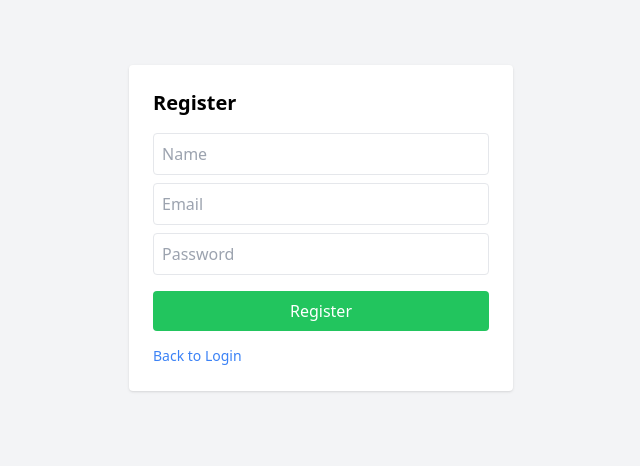
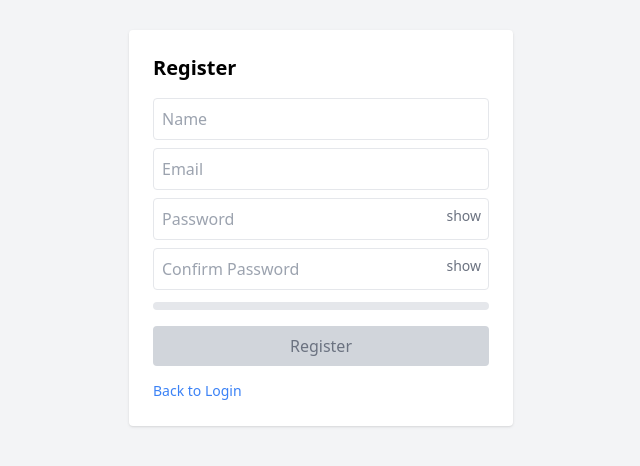
Before and after one commit to aitsu01/ticket-system, a Vue app in the folder frontend/: page /register in a window 1280 px wide. Shown: the part 172-638 px from the top of the page, without its empty margins (319-959 px from the left). Built offline with nearby package versions, Linux system fonts and the light colour scheme.

Commit message:
Login and register page updated with better UI

```diff
--- a/frontend/src/views/Login.vue
+++ b/frontend/src/views/Login.vue
@@ -4,12 +4,17 @@
 
       <h2 class="text-xl font-bold mb-4 text-center">Login</h2>
 
-      <!-- 🔴 Error message -->
+      <!--  ERROR -->
       <p v-if="errorMessage" class="text-red-500 mb-3 text-sm text-center">
         {{ errorMessage }}
       </p>
 
-      <!-- 📧 Email -->
+      <!--  SUCCESS -->
+      <p v-if="successMessage" class="text-green-500 mb-3 text-sm text-center">
+        {{ successMessage }}
+      </p>
+
+      <!--  EMAIL -->
       <input
         v-model="email"
         type="email"
@@ -17,7 +22,7 @@
         class="w-full mb-2 p-2 border rounded"
       />
 
-      <!-- 🔐 Password -->
+      <!--  PASSWORD -->
       <div class="relative mb-4">
         <input
           v-model="password"
@@ -34,7 +39,7 @@
         </button>
       </div>
 
-      <!-- 🔵 Login -->
+      <!--  LOGIN -->
       <button
         @click="login"
         :disabled="loading"
@@ -43,16 +48,32 @@
         {{ loading ? 'Loading...' : 'Login' }}
       </button>
 
-      <!-- 🟡 Resend verification -->
-      <button
-        v-if="errorMessage.includes('Email not verified')"
-        @click="resendVerification"
-        class="w-full bg-yellow-500 text-white p-2 rounded mb-3"
-      >
-        Resend Verification Email
-      </button>
+      <!--  RESEND -->
+      <div v-if="emailNotVerified" class="mb-3 text-center">
 
-      <!-- 🔗 Links -->
+        <p class="text-sm text-gray-600 mb-2">
+          Didn't receive the verification email?
+        </p>
+
+        <button
+          @click="resendVerification"
+          :disabled="resendLoading || cooldown > 0"
+          class="bg-yellow-500 text-white px-4 py-2 rounded disabled:opacity-50"
+        >
+          <span v-if="resendLoading">Sending...</span>
+
+          <span v-else-if="cooldown > 0">
+            Resend in {{ cooldown }}s
+          </span>
+
+          <span v-else>
+            Resend Verification Email
+          </span>
+        </button>
+
+      </div>
+
+      <!--  LINKS -->
       <div class="flex justify-between text-sm">
         <router-link to="/register" class="text-blue-500">
           Register
@@ -74,15 +95,39 @@ import { useRouter } from "vue-router";
 
 const router = useRouter();
 
+// STATE
 const email = ref("");
 const password = ref("");
 const showPassword = ref(false);
 
 const errorMessage = ref("");
+const successMessage = ref("");
+
 const loading = ref(false);
+const resendLoading = ref(false);
+const emailNotVerified = ref(false);
 
+//  COOLDOWN
+const cooldown = ref(0);
+let interval = null;
+
+const startCooldown = () => {
+  cooldown.value = 30;
+
+  interval = setInterval(() => {
+    cooldown.value--;
+
+    if (cooldown.value <= 0) {
+      clearInterval(interval);
+    }
+  }, 1000);
+};
+
+//  LOGIN
 const login = async () => {
   errorMessage.value = "";
+  successMessage.value = "";
+  emailNotVerified.value = false;
   loading.value = true;
 
   try {
@@ -96,16 +141,16 @@ const login = async () => {
 
   } catch (error) {
 
-    if (error.response?.status === 403) {
-      errorMessage.value = "Email not verified. Check your inbox.";
-
-      //  salva token anche se non verificato
-      if (error.response.data.token) {
-        localStorage.setItem("token", error.response.data.token);
-      }
+    if (
+      error.response?.status === 403 ||
+      error.response?.data?.message?.includes("not verified")
+    ) {
+      emailNotVerified.value = true;
+      errorMessage.value = "Email not verified";
 
     } else if (error.response?.status === 401) {
       errorMessage.value = "Invalid credentials";
+
     } else {
       errorMessage.value = "Something went wrong";
     }
@@ -115,12 +160,26 @@ const login = async () => {
   }
 };
 
+//  RESEND
 const resendVerification = async () => {
+  if (cooldown.value > 0) return;
+
+  errorMessage.value = "";
+  successMessage.value = "";
+  resendLoading.value = true;
+
   try {
-    await api.post("/email/verification-notification");
-    alert("Verification email sent!");
+    await api.post("/resend-verification", {
+      email: email.value
+    });
+
+    successMessage.value = "Verification email sent!";
+    startCooldown();
+
   } catch (e) {
-    alert("Error sending email");
+    errorMessage.value = "Error sending email";
+  } finally {
+    resendLoading.value = false;
   }
 };
 </script>
--- a/frontend/src/views/Register.vue
+++ b/frontend/src/views/Register.vue
@@ -1,45 +1,243 @@
 <template>
   <div class="min-h-screen flex items-center justify-center bg-gray-100">
     <div class="bg-white p-6 rounded shadow w-96">
+
       <h2 class="text-xl font-bold mb-4">Register</h2>
 
+      <!-- SUCCESS -->
+      <div v-if="successMessage" class="bg-green-100 text-green-700 p-2 rounded mb-3 text-sm">
+        {{ successMessage }}
+      </div>
+
+      <!-- ERROR -->
+      <div v-if="errorMessage" class="bg-red-100 text-red-700 p-2 rounded mb-3 text-sm">
+        {{ errorMessage }}
+      </div>
+
+      <!-- NAME -->
       <input v-model="name" placeholder="Name" class="w-full mb-2 p-2 border rounded" />
+
+      <!-- EMAIL -->
       <input v-model="email" type="email" placeholder="Email" class="w-full mb-2 p-2 border rounded" />
-      <input v-model="password" type="password" placeholder="Password" class="w-full mb-4 p-2 border rounded" />
 
-      <button @click="register" class="w-full bg-green-500 text-white p-2 rounded mb-3">
+      <!-- PASSWORD -->
+      <div class="relative mb-2">
+
+        <input
+  v-model="password"
+  :type="showPassword ? 'text' : 'password'"
+  placeholder="Password"
+  class="w-full p-2 border rounded"
+  @focus="showRequirements = true"
+  @blur="handleBlur"
+/>
+        <button type="button" @click="showPassword = !showPassword"
+          class="absolute right-2 top-2 text-sm text-gray-500">
+          {{ showPassword ? 'hide' : 'show' }}
+        </button>
+      </div>
+
+      <!-- CONFIRM PASSWORD -->
+      <div class="relative mb-3">
+        <input
+          v-model="passwordConfirm"
+          :type="showPasswordConfirm ? 'text' : 'password'"
+          placeholder="Confirm Password"
+          class="w-full p-2 border rounded"
+        />
+        <button type="button" @click="showPasswordConfirm = !showPasswordConfirm"
+          class="absolute right-2 top-2 text-sm text-gray-500">
+          {{ showPasswordConfirm ? 'hide' : 'show' }}
+        </button>
+      </div>
+
+      <!--  PASSWORD STRENGTH -->
+      <div class="mt-1">
+        <div class="w-full h-2 bg-gray-200 rounded">
+          <div
+            class="h-2 rounded transition-all"
+            :class="strengthColor"
+            :style="{ width: strengthWidth }"
+          ></div>
+        </div>
+
+        <p class="text-xs mt-1" :class="strengthTextColor">
+          {{ strengthLabel }}
+        </p>
+      </div>
+
+      <!-- REQUIREMENTS -->
+
+      <div v-if="showRequirements" class="mt-2 text-xs space-y-1 transition-all">
+
+        <p :class="checkClass(password.length >= 8)">✔ At least 8 characters</p>
+        <p :class="checkClass(/[A-Z]/.test(password))">✔ One uppercase letter</p>
+        <p :class="checkClass(/[a-z]/.test(password))">✔ One lowercase letter</p>
+        <p :class="checkClass(/\d/.test(password))">✔ One number</p>
+        <p :class="checkClass(/[\W_]/.test(password))">✔ One special character</p>
+      </div>
+
+      <!-- BUTTON -->
+      <button
+        @click="register"
+        :disabled="!isPasswordValid()"
+        :class="[
+          'w-full p-2 rounded mb-3 mt-3 transition',
+          isPasswordValid()
+            ? 'bg-green-500 hover:bg-green-600 text-white'
+            : 'bg-gray-300 text-gray-500 cursor-not-allowed'
+        ]"
+      >
         Register
       </button>
 
+      <!-- LINK -->
       <router-link to="/" class="text-sm text-blue-500">
         Back to Login
       </router-link>
+
     </div>
   </div>
 </template>
 
 <script setup>
-import { ref } from "vue";
+import { ref, computed } from "vue";
 import api from "../services/api";
 import { useRouter } from "vue-router";
 
 const router = useRouter();
+const handleBlur = () => {
+  if (!password.value) {
+    showRequirements.value = false;
+  }
+};
 
+// STATE
 const name = ref("");
 const email = ref("");
 const password = ref("");
+const passwordConfirm = ref("");
 
+const showPassword = ref(false);
+const showPasswordConfirm = ref(false);
+
+const errorMessage = ref("");
+const successMessage = ref("");
+
+const showRequirements = ref(false);
+
+// CHECK CLASS
+const checkClass = (condition) => {
+  return condition ? "text-green-500" : "text-gray-400";
+};
+
+// PASSWORD SCORE
+const passwordScore = computed(() => {
+  let score = 0;
+  const pwd = password.value;
+
+  if (!pwd) return 0;
+
+  if (pwd.length >= 8) score++;
+  if (/[A-Z]/.test(pwd)) score++;
+  if (/[a-z]/.test(pwd)) score++;
+  if (/\d/.test(pwd)) score++;
+  if (/[\W_]/.test(pwd)) score++;
+
+  return score;
+});
+
+// UI
+const strengthWidth = computed(() => (passwordScore.value / 5) * 100 + "%");
+
+const strengthLabel = computed(() => {
+  switch (passwordScore.value) {
+    case 1: return "Very Weak";
+    case 2: return "Weak";
+    case 3: return "Medium";
+    case 4: return "Strong";
+    case 5: return "Very Strong";
+    default: return "";
+  }
+});
+
+const strengthColor = computed(() => {
+  switch (passwordScore.value) {
+    case 1: return "bg-red-500";
+    case 2: return "bg-orange-400";
+    case 3: return "bg-yellow-400";
+    case 4: return "bg-green-400";
+    case 5: return "bg-green-600";
+    default: return "bg-gray-300";
+  }
+});
+
+const strengthTextColor = computed(() => {
+  switch (passwordScore.value) {
+    case 1: return "text-red-500";
+    case 2: return "text-orange-500";
+    case 3: return "text-yellow-600";
+    case 4: return "text-green-500";
+    case 5: return "text-green-700";
+    default: return "text-gray-400";
+  }
+});
+
+// STRICT VALIDATION
+const isPasswordValid = () => {
+  return (
+    password.value.length >= 8 &&
+    /[A-Z]/.test(password.value) &&
+    /[a-z]/.test(password.value) &&
+    /\d/.test(password.value) &&
+    /[\W_]/.test(password.value)
+  );
+};
+
+// REGISTER
 const register = async () => {
+  errorMessage.value = "";
+  successMessage.value = "";
+
+  if (password.value !== passwordConfirm.value) {
+    errorMessage.value = "Passwords do not match";
+    return;
+  }
+
+  if (!isPasswordValid()) {
+    errorMessage.value = "Password does not meet requirements";
+    return;
+  }
+
   try {
     await api.post("/register", {
       name: name.value,
       email: email.value,
       password: password.value,
+      password_confirmation: passwordConfirm.value,
     });
 
-    router.push("/");
+    successMessage.value =
+      "Registration successful! Please check your email to verify your account.";
+
+    name.value = "";
+    email.value = "";
+    password.value = "";
+    passwordConfirm.value = "";
+
+    setTimeout(() => router.push("/"), 2000);
+
   } catch (e) {
-    alert("Register failed");
+    if (e.response?.data?.errors) {
+      const errors = e.response.data.errors;
+
+      if (errors.email) errorMessage.value = "Email already exists";
+      else if (errors.password) errorMessage.value = errors.password[0];
+      else errorMessage.value = "Validation error";
+
+    } else {
+      errorMessage.value = "Register failed";
+    }
   }
 };
 </script>
```
Also changed, not shown: 1 other file (tests, documents, lock files or other folders).
